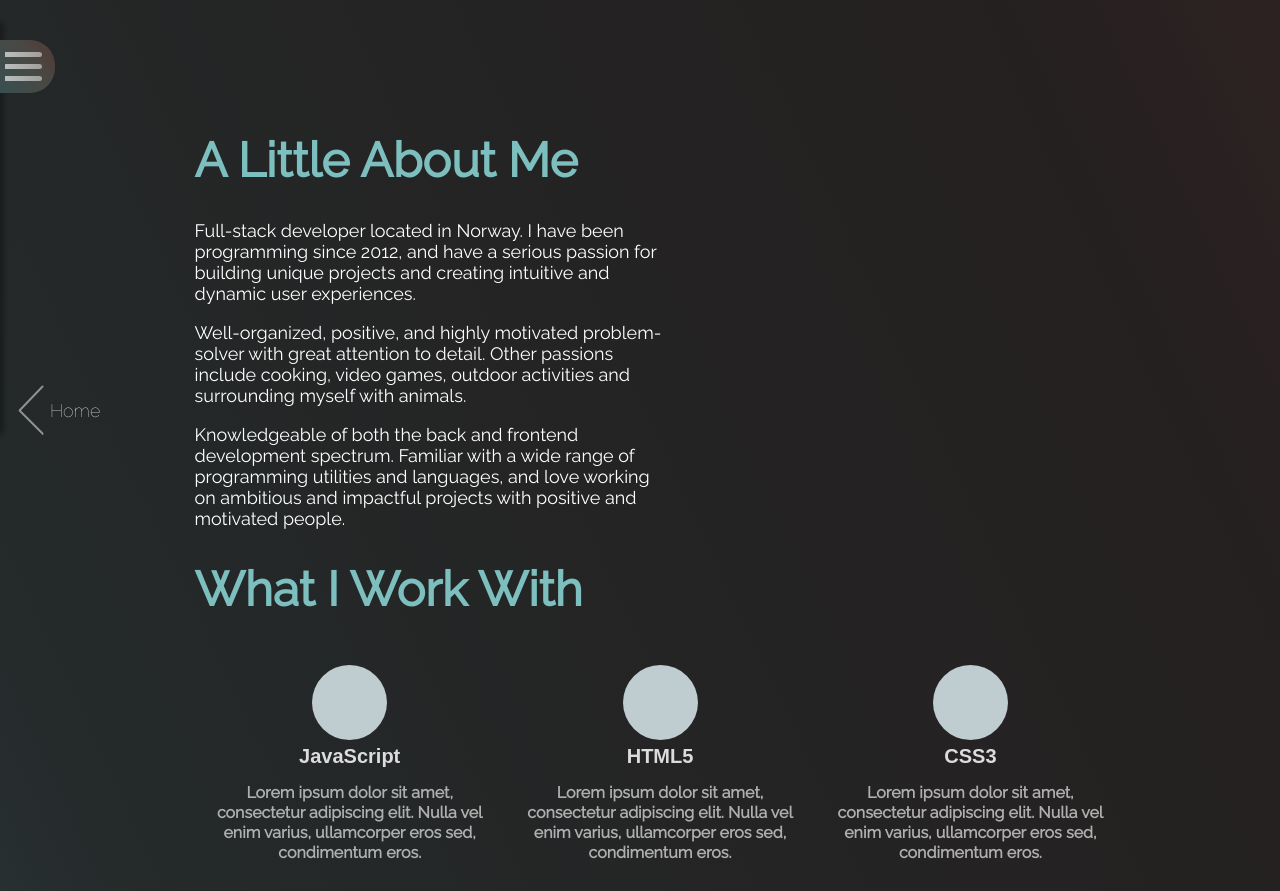
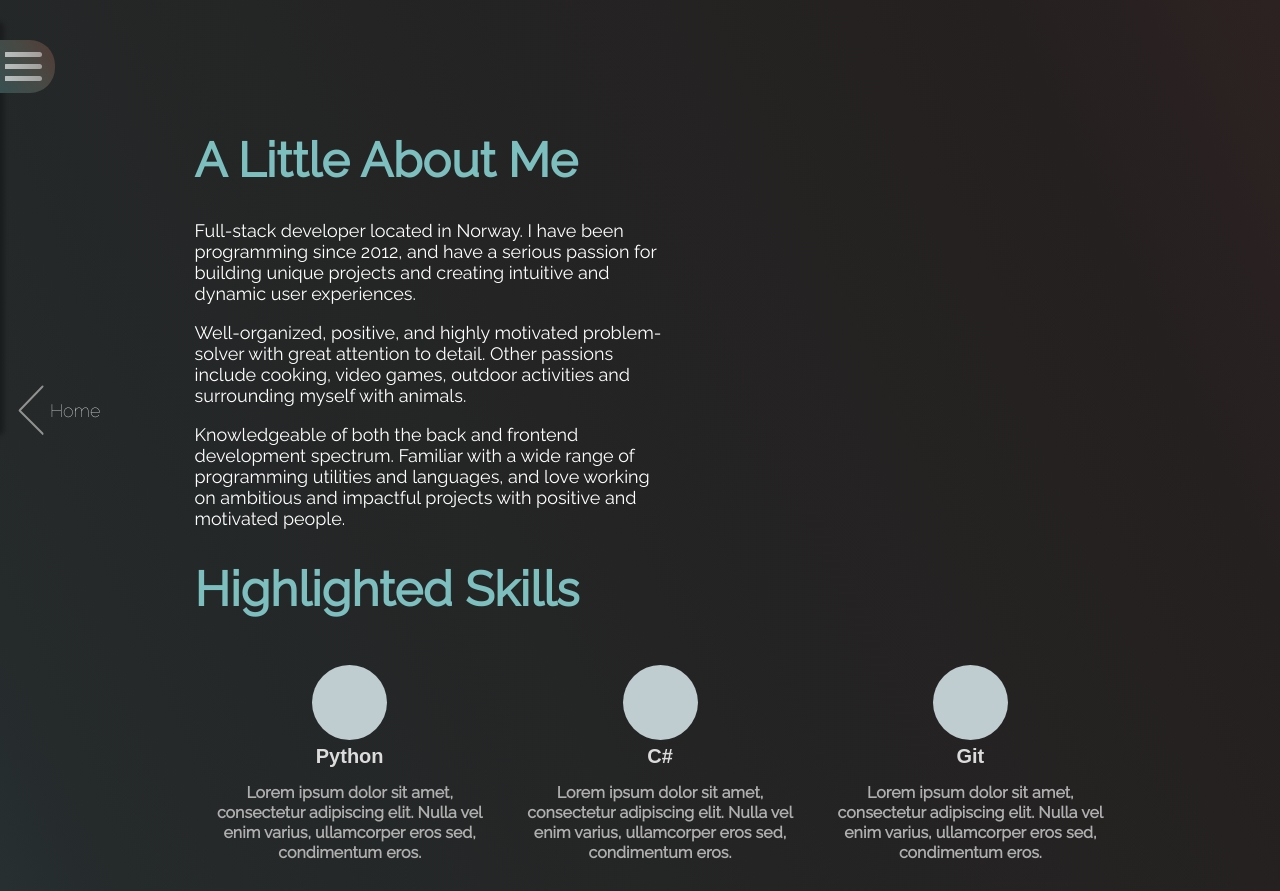
Before and after one commit to SimenMH/portfolio-website, a React (Create React App) app: page /about in a window 1280 px wide. Shown: the top 891 px of the page. Built offline with nearby package versions, Linux system fonts and the light colour scheme.

Commit message:
refactor: Render skills from array

```diff
--- a/src/screens/AboutMe/AboutMe.screen.js
+++ b/src/screens/AboutMe/AboutMe.screen.js
@@ -1,4 +1,130 @@
 import './styles.css';
+
+const skillList = [
+  {
+    category: 'Frontend',
+    skills: [
+      {
+        name: 'JavaScript',
+        description:
+          'Lorem ipsum dolor sit amet, consectetur adipiscing elit. Nulla vel enim varius, ullamcorper eros sed, condimentum eros.',
+        logo: 'path',
+      },
+      {
+        name: 'HTML3',
+        description:
+          'Lorem ipsum dolor sit amet, consectetur adipiscing elit. Nulla vel enim varius, ullamcorper eros sed, condimentum eros.',
+        logo: 'path',
+      },
+      {
+        name: 'CSS3',
+        description:
+          'Lorem ipsum dolor sit amet, consectetur adipiscing elit. Nulla vel enim varius, ullamcorper eros sed, condimentum eros.',
+        logo: 'path',
+      },
+      {
+        name: 'React',
+        description:
+          'Lorem ipsum dolor sit amet, consectetur adipiscing elit. Nulla vel enim varius, ullamcorper eros sed, condimentum eros.',
+        logo: 'path',
+      },
+      {
+        name: 'Angular',
+        description:
+          'Lorem ipsum dolor sit amet, consectetur adipiscing elit. Nulla vel enim varius, ullamcorper eros sed, condimentum eros.',
+        logo: 'path',
+      },
+      {
+        name: 'SASS',
+        description:
+          'Lorem ipsum dolor sit amet, consectetur adipiscing elit. Nulla vel enim varius, ullamcorper eros sed, condimentum eros.',
+        logo: 'path',
+      },
+    ],
+  },
+  {
+    category: 'Backend',
+    skills: [
+      {
+        name: 'NodeJS',
+        description:
+          'Lorem ipsum dolor sit amet, consectetur adipiscing elit. Nulla vel enim varius, ullamcorper eros sed, condimentum eros.',
+        logo: 'path',
+      },
+      {
+        name: 'Express',
+        description:
+          'Lorem ipsum dolor sit amet, consectetur adipiscing elit. Nulla vel enim varius, ullamcorper eros sed, condimentum eros.',
+        logo: 'path',
+      },
+      {
+        name: 'SQL',
+        description:
+          'Lorem ipsum dolor sit amet, consectetur adipiscing elit. Nulla vel enim varius, ullamcorper eros sed, condimentum eros.',
+        logo: 'path',
+      },
+      {
+        name: 'GraphQL',
+        description:
+          'Lorem ipsum dolor sit amet, consectetur adipiscing elit. Nulla vel enim varius, ullamcorper eros sed, condimentum eros.',
+        logo: 'path',
+      },
+      {
+        name: 'MongoDB',
+        description:
+          'Lorem ipsum dolor sit amet, consectetur adipiscing elit. Nulla vel enim varius, ullamcorper eros sed, condimentum eros.',
+        logo: 'path',
+      },
+      {
+        name: 'REST APIs',
+        description:
+          'Lorem ipsum dolor sit amet, consectetur adipiscing elit. Nulla vel enim varius, ullamcorper eros sed, condimentum eros.',
+        logo: 'path',
+      },
+    ],
+  },
+  {
+    category: 'Other',
+    skills: [
+      {
+        name: 'Python',
+        description:
+          'Lorem ipsum dolor sit amet, consectetur adipiscing elit. Nulla vel enim varius, ullamcorper eros sed, condimentum eros.',
+        logo: 'path',
+      },
+      {
+        name: 'C#',
+        description:
+          'Lorem ipsum dolor sit amet, consectetur adipiscing elit. Nulla vel enim varius, ullamcorper eros sed, condimentum eros.',
+        logo: 'path',
+      },
+      {
+        name: 'Git',
+        description:
+          'Lorem ipsum dolor sit amet, consectetur adipiscing elit. Nulla vel enim varius, ullamcorper eros sed, condimentum eros.',
+        logo: 'path',
+      },
+      {
+        name: 'Docker',
+        description:
+          'Lorem ipsum dolor sit amet, consectetur adipiscing elit. Nulla vel enim varius, ullamcorper eros sed, condimentum eros.',
+        logo: 'path',
+      },
+      {
+        name: 'Agile',
+        description:
+          'Lorem ipsum dolor sit amet, consectetur adipiscing elit. Nulla vel enim varius, ullamcorper eros sed, condimentum eros.',
+        logo: 'path',
+      },
+      {
+        name: 'Game Development',
+        description:
+          'Lorem ipsum dolor sit amet, consectetur adipiscing elit. Nulla vel enim varius, ullamcorper eros sed, condimentum eros.',
+        logo: 'path',
+      },
+    ],
+  },
+];
 
 const AboutMe = () => {
   return (
@@ -22,56 +148,18 @@ const AboutMe = () => {
           motivated people.
         </p>
       </div>
-
-      <h1>What I Work With</h1>
       <div className='skills-container'>
-        <div className='skill'>
-          <div className='skill-icon' />
-          <h3>JavaScript</h3>
-          <p>
-            Lorem ipsum dolor sit amet, consectetur adipiscing elit. Nulla vel
-            enim varius, ullamcorper eros sed, condimentum eros.
-          </p>
-        </div>
-        <div className='skill'>
-          <div className='skill-icon' />
-          <h3>HTML5</h3>
-          <p>
-            Lorem ipsum dolor sit amet, consectetur adipiscing elit. Nulla vel
-            enim varius, ullamcorper eros sed, condimentum eros.
-          </p>
-        </div>
-        <div className='skill'>
-          <div className='skill-icon' />
-          <h3>CSS3</h3>
-          <p>
-            Lorem ipsum dolor sit amet, consectetur adipiscing elit. Nulla vel
-            enim varius, ullamcorper eros sed, condimentum eros.
-          </p>
-        </div>
-        <div className='skill'>
-          <div className='skill-icon' />
-          <h3>React</h3>
-          <p>
-            Lorem ipsum dolor sit amet, consectetur adipiscing elit. Nulla vel
-            enim varius, ullamcorper eros sed, condimentum eros.
-          </p>
-        </div>
-        <div className='skill'>
-          <div className='skill-icon' />
-          <h3>Angular</h3>
-          <p>
-            Lorem ipsum dolor sit amet, consectetur adipiscing elit. Nulla vel
-            enim varius, ullamcorper eros sed, condimentum eros.
-          </p>
-        </div>
-        <div className='skill'>
-          <div className='skill-icon' />
-          <h3>SASS</h3>
-          <p>
-            Lorem ipsum dolor sit amet, consectetur adipiscing elit. Nulla vel
-            enim varius, ullamcorper eros sed, condimentum eros.
-          </p>
+        <h1>Highlighted Skills</h1>
+        <div className='skills-grid'>
+          {skillList[2].skills.map(skill => {
+            return (
+              <div className='skill'>
+                <div className='skill-icon' />
+                <h3>{skill.name}</h3>
+                <p>{skill.description}</p>
+              </div>
+            );
+          })}
         </div>
       </div>
     </div>
--- a/src/screens/AboutMe/styles.css
+++ b/src/screens/AboutMe/styles.css
@@ -15,7 +15,7 @@
   font-size: 18px;
 }
 
-.skills-container {
+.skills-grid {
   width: 100%;
   display: grid;
   grid-template-columns: 33% 33% 33%;
```
